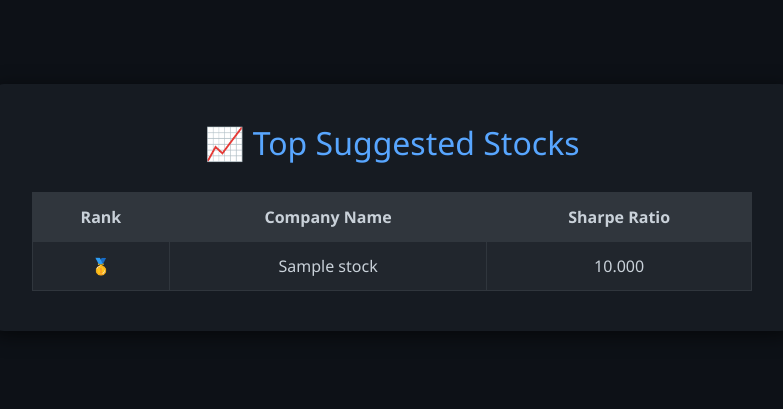
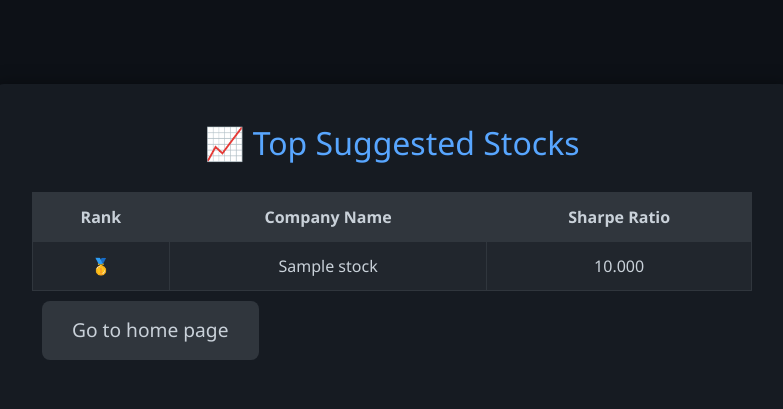
Before and after one commit to Anuhk/Stock-Portfolio-Optimizer, a Django app: template stock/stockapp/templates/suggested_stocks.html in a window 1280 px wide. Shown: the top 409 px of the page, without its empty margins (248-1031 px from the left). Run offline with Django 5.2, Linux system fonts and the light colour scheme; the template is opened without the code that fills it: most values are stand-ins (such as "Sample title", 1, 10 or a date in 2020).

Commit message:
Added a button on suggested_stock page to get back to home page

```diff
--- a/stock/stockapp/templates/suggested_stocks.html
+++ b/stock/stockapp/templates/suggested_stocks.html
@@ -66,6 +66,21 @@
             transform: translateY(0);
         }
     }
+
+    .btn {
+        padding: 15px 30px;
+        font-size: 1.2rem;
+        margin: 10px;
+        border: none;
+        border-radius: 8px;
+        transition: all 0.3s ease-in-out;
+        display: inline-block;
+    }
+
+    .btn-secondary {
+        background-color: #30363d;
+        color: #c9d1d9;
+    }
 </style>
 
 <div class="table-container">
@@ -86,6 +101,9 @@
         </tr>
         {% endfor %}
     </table>
+
+    <a href="{% url 'main_menu' %}" class="btn btn-secondary">Go to home page</a>
+
 </div>
 
 {% endblock %}
```
